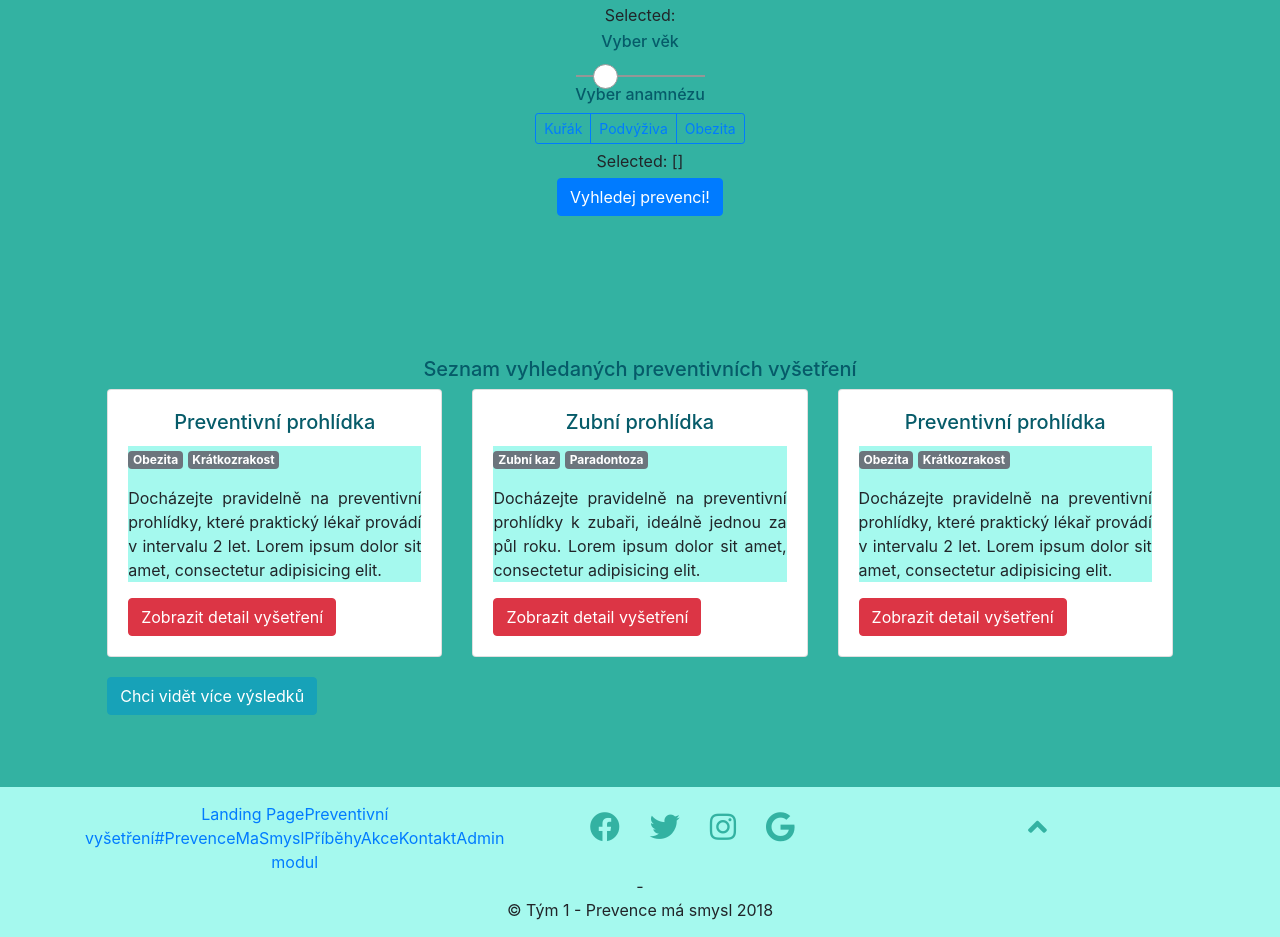
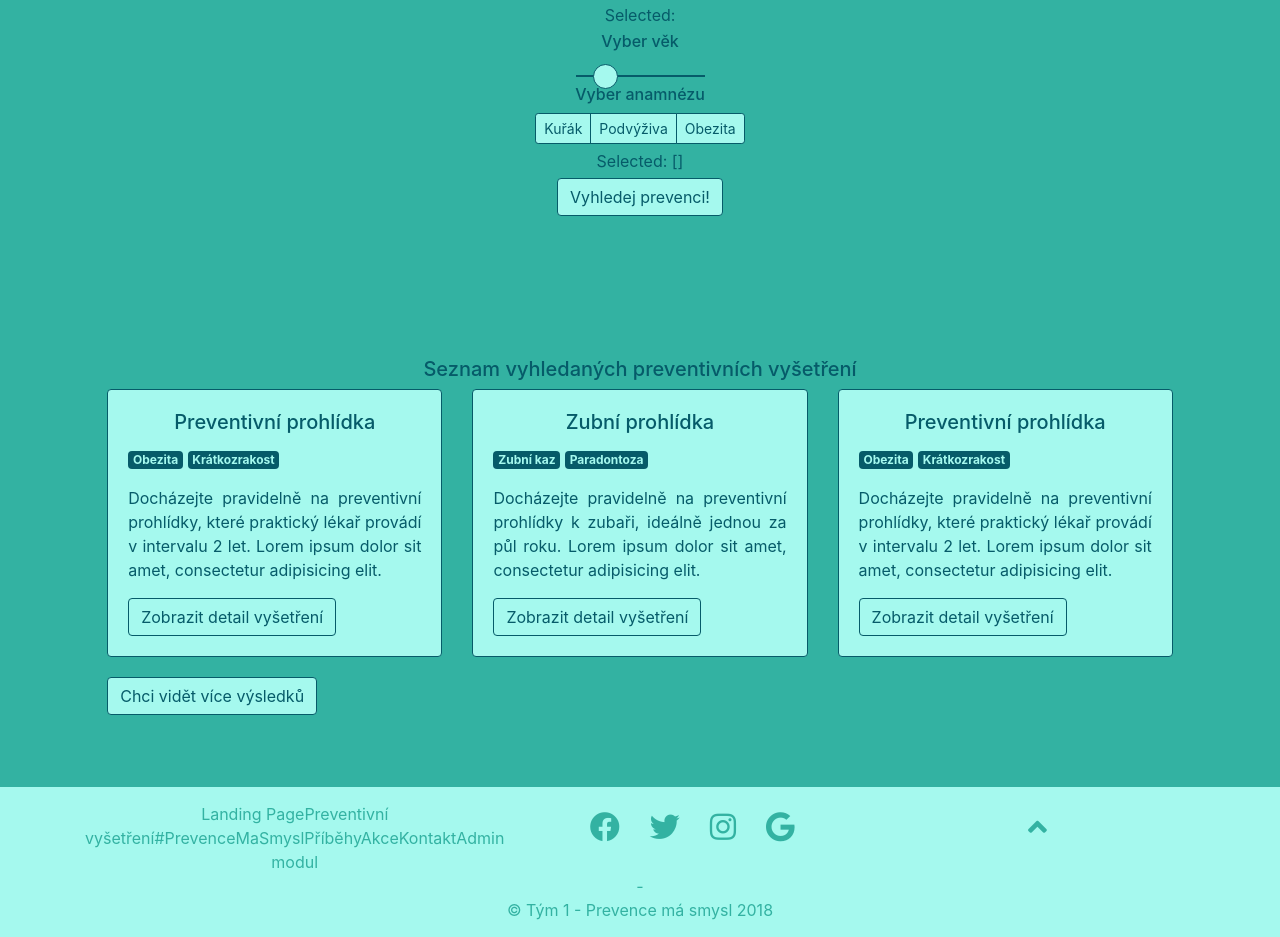
Before and after one commit to hniv00/prevence-ma-smyl_team01, a React (Create React App) app in the folder frontend/: page /vysetreni in a window 1280 px wide. Shown: the part 213-1150 px from the top of the page. Built offline with nearby package versions, Linux system fonts and the light colour scheme.

Commit message:
Úprava vzhledu LP+AdminPage

```diff
--- a/frontend/src/App.css
+++ b/frontend/src/App.css
@@ -22,6 +22,11 @@ p {
 
   h1, h2, h3, h4, h5, h6 {
   text-align: center;
+  color: #065B69;
+}
+
+/* Color of "Selected:" */
+#cssTitle {
   color: #065B69;
 }
 
@@ -58,15 +63,47 @@ p {
   background-color: inherit ;
 }
 
-#tlacitka  {
+/* Color of Examination */
+#cssExamination {
+  background-color: #065B69;
+  color: #a5f9ee;
+}
+
+#cssCardExamination {
   background-color: #a5f9ee;
-  color: white;
+  color: #065B69;
+  border-color: #065B69;
+}
+
+/* Color of Buttons */
+#cssButtonChecked  {
+  background-color: #a5f9ee;
+  color: #065B69;
+  border-color: #065B69;
+}
+
+#cssButtonChecked:active {
+  background-color: #065B69;
+  color: #a5f9ee;
   border-color: #a5f9ee;
 }
 
-#tlacitka:active {
+#cssButton  {
+  background-color: #a5f9ee;
+  color: #065B69;
+  border-color: #065B69;
+}
+
+#cssButton:active {
   background-color: #065B69;
-  border-color: #065B69;
+  color: #a5f9ee;
+  border-color: #a5f9ee;
+}
+
+#cssButton:hover {
+  background-color: #065B69;
+  color: #a5f9ee;
+  border-color: #a5f9ee;
 }
 
 /* Menu button ala hamburger */
@@ -132,14 +169,21 @@ p {
 }
 
 #flyoutMenu a p {
-  color: #065B69;
+  color: #33b2a2;
   margin-left: 10px;
   text-decoration: none;
 
 }
 
 
-#flyoutMenu a:hover {
+#flyoutMenu a p:hover {
+  color: #065B69;
+  text-decoration: none;
+  font-size: 17px;
+}
+
+#cssHamburgerMenu:hover {
+  color: #065B69;
   text-decoration: none;
   font-size: 17px;
 }
@@ -148,6 +192,34 @@ p {
   text-decoration: none;
   display: flex;
   position: fixed;
+}
+
+/* Color of Footer */
+#cssFooterMenu {
+  color: #33b2a2;
+}
+
+#cssFooterMenu:hover {
+  color: #065B69;
+}
+
+#cssCopyright {
+  color: #33b2a2;
+}
+
+#cssFooterArrow {
+  color: #065B69;
+}
+
+/* Admin login */
+#cssAdminLogin   {
+  background-color: #a5f9ee;
+  color: #065B69;
+  border-color: #a5f9ee;
+}
+
+.placeholder {
+  color: black;
 }
 
 /* Icons */
@@ -170,7 +242,7 @@ a .fab, a .fas{
 
 a:hover .fab {
   transform: rotateY(360deg);
-  color: #bb1122;
+  color: #065B69;
   transition: .5s;
   text-decoration: none;
 }
--- a/frontend/src/components/atoms/AgeSlider.css
+++ b/frontend/src/components/atoms/AgeSlider.css
@@ -7,18 +7,18 @@
     -webkit-appearance: none;
     appearance: none;
     height: 2px;
-    background: #969696;
+    background: #065B69;
     outline: none;
 }
 
 .slider::-webkit-slider-thumb {
     -webkit-appearance: none;
-    border: 1px solid #969696;
+    border: 1px solid #065B69;
     appearance: none;
     width: 25px;
     height: 25px;
     border-radius: 50%;
-    background: #ffffff;
+    background: #a5f9ee;
 }
 
 .slider::-moz-range-thumb {
--- a/frontend/src/components/atoms/AnamnesisBox.js
+++ b/frontend/src/components/atoms/AnamnesisBox.js
@@ -25,11 +25,11 @@ export class AnamnesisBox extends Component {
     return (
       <div>
         <ButtonGroup>
-          <Button outline color="primary" size="sm" onClick={() => this.onCheckboxBtnClick(1)} active={this.state.cSelected.includes(1)}>Kuřák</Button>
-          <Button outline color="primary" size="sm" onClick={() => this.onCheckboxBtnClick(2)} active={this.state.cSelected.includes(2)}>Podvýživa</Button>
-          <Button outline color="primary" size="sm" onClick={() => this.onCheckboxBtnClick(3)} active={this.state.cSelected.includes(3)}>Obezita</Button>
+          <Button id="cssButtonChecked" outline color="primary" size="sm" onClick={() => this.onCheckboxBtnClick(1)} active={this.state.cSelected.includes(1)}>Kuřák</Button>
+          <Button id="cssButtonChecked" outline color="primary" size="sm" onClick={() => this.onCheckboxBtnClick(2)} active={this.state.cSelected.includes(2)}>Podvýživa</Button>
+          <Button id="cssButtonChecked" outline color="primary" size="sm" onClick={() => this.onCheckboxBtnClick(3)} active={this.state.cSelected.includes(3)}>Obezita</Button>
         </ButtonGroup>
-        <p>Selected: {JSON.stringify(this.state.cSelected)}</p>
+        <p id="cssTitle"> Selected: {JSON.stringify(this.state.cSelected)}</p>
       </div>
     );
   }
--- a/frontend/src/components/atoms/ExaminationDetail.js
+++ b/frontend/src/components/atoms/ExaminationDetail.js
@@ -22,12 +22,12 @@ export class ExaminationDetail extends Component {
 
       return (
       <div>
-        <Button color="danger" onClick={this.toggle}>Zobrazit detail vyšetření</Button>
+        <Button id="cssButton" color="danger" onClick={this.toggle}>Zobrazit detail vyšetření</Button>
         <Modal isOpen={this.state.modal} toggle={this.toggle} className={this.props.className}>
-          <ModalHeader toggle={this.toggle} close={closeBtn}>Preventivní prohlídka</ModalHeader>
-          <ModalBody>
-            <p><Badge color="secondary">Obezita</Badge>{' '}
-            <Badge color="secondary">Krátkozrakost</Badge></p>
+          <ModalHeader id="cssCardExamination" toggle={this.toggle} close={closeBtn}>Preventivní prohlídka</ModalHeader>
+          <ModalBody id="cssCardExamination">
+            <p><Badge id="cssExamination" color="secondary">Obezita</Badge>{' '}
+            <Badge id="cssExamination" color="secondary">Krátkozrakost</Badge></p>
             Lorem ipsum dolor sit amet, consectetur adipisicing elit, sed do eiusmod tempor incididunt ut labore et
             dolore magna aliqua. Ut enim ad minim veniam, quis nostrud exercitation ullamco laboris nisi ut aliquip
             ex ea commodo consequat. Duis aute irure dolor in reprehenderit in voluptate velit esse cillum dolore eu
--- a/frontend/src/components/atoms/FilterButton.js
+++ b/frontend/src/components/atoms/FilterButton.js
@@ -5,7 +5,7 @@ export class FilterButton extends Component {
   render() {
     return (
       <div>
-        <Button color="primary">Vyhledej prevenci!</Button>{' '}
+        <Button id="cssButton" color="primary">Vyhledej prevenci!</Button>{' '}
       </div>
     );
   }
--- a/frontend/src/components/atoms/GenderButton.js
+++ b/frontend/src/components/atoms/GenderButton.js
@@ -19,10 +19,10 @@ export class GenderButton extends Component {
     return (
       <div>
         <ButtonGroup>
-          <Button id="tlacitka" outline color="primary" size="sm" onClick={() => this.onRadioBtnClick(1)} active={this.state.rSelected === 1}>Žena</Button>
-          <Button outline color="primary" size="sm" onClick={() => this.onRadioBtnClick(2)} active={this.state.rSelected === 2}>Muž</Button>
+          <Button id="cssButtonChecked" outline color="primary" size="sm" onClick={() => this.onRadioBtnClick(1)} active={this.state.rSelected === 1}>Žena</Button>
+          <Button id="cssButtonChecked" outline color="primary" size="sm" onClick={() => this.onRadioBtnClick(2)} active={this.state.rSelected === 2}>Muž</Button>
         </ButtonGroup>
-        <p>Selected: {this.state.rSelected}</p>
+        <p id="cssTitle"> Selected: {this.state.rSelected}</p>
       </div>
     );
   }
--- a/frontend/src/components/molecules/Examination.js
+++ b/frontend/src/components/molecules/Examination.js
@@ -8,12 +8,12 @@ export const Examination = (props) => {
       <div>
       <Row>
         <Col sm="4">
-          <Card body>
+          <Card id="cssCardExamination" body>
             <CardTitle>Preventivní prohlídka</CardTitle>
             <CardText>
               <p>
-              <Badge color="secondary">Obezita</Badge>{' '}
-              <Badge color="secondary">Krátkozrakost</Badge></p>
+              <Badge id="cssExamination" color="secondary">Obezita</Badge>{' '}
+              <Badge id="cssExamination" color="secondary">Krátkozrakost</Badge></p>
             Docházejte pravidelně na preventivní prohlídky,
             které praktický lékař provádí v intervalu 2 let.
             Lorem ipsum dolor sit amet, consectetur adipisicing elit.</CardText>
@@ -21,12 +21,12 @@ export const Examination = (props) => {
           </Card>
         </Col>
         <Col sm="4">
-          <Card body>
+          <Card id="cssCardExamination" body>
             <CardTitle>Zubní prohlídka</CardTitle>
             <CardText>
             <p>
-              <Badge color="secondary">Zubní kaz</Badge>{' '}
-              <Badge color="secondary">Paradontoza</Badge></p>
+              <Badge id="cssExamination" color="secondary">Zubní kaz</Badge>{' '}
+              <Badge id="cssExamination" color="secondary">Paradontoza</Badge></p>
             Docházejte pravidelně na preventivní prohlídky k zubaři,
             ideálně jednou za půl roku.
             Lorem ipsum dolor sit amet, consectetur adipisicing elit.</CardText>
@@ -34,12 +34,12 @@ export const Examination = (props) => {
           </Card>
         </Col>
         <Col sm="4">
-          <Card body>
+          <Card id="cssCardExamination" body>
             <CardTitle>Preventivní prohlídka</CardTitle>
             <CardText>
             <p>
-              <Badge color="secondary">Obezita</Badge>{' '}
-              <Badge color="secondary">Krátkozrakost</Badge></p>
+              <Badge id="cssExamination" color="secondary">Obezita</Badge>{' '}
+              <Badge id="cssExamination" color="secondary">Krátkozrakost</Badge></p>
             Docházejte pravidelně na preventivní prohlídky,
             které praktický lékař provádí v intervalu 2 let.
             Lorem ipsum dolor sit amet, consectetur adipisicing elit.</CardText>
--- a/frontend/src/components/organisms/ExaminationList.js
+++ b/frontend/src/components/organisms/ExaminationList.js
@@ -10,7 +10,7 @@ export class ExaminationList extends Component {
         <h5>Seznam vyhledaných preventivních vyšetření</h5>
         <Examination/>
       <div style={{ height: '20px' }} />
-        <Button color="info">Chci vidět více výsledků</Button>{' '}
+        <Button id="cssButton" color="info">Chci vidět více výsledků</Button>{' '}
     </div>
   );
 }
--- a/frontend/src/components/organisms/Footer.js
+++ b/frontend/src/components/organisms/Footer.js
@@ -10,13 +10,13 @@ export class Footer extends Component {
         <Container>
           <Row>
             <Col>
-            <a href="/" className="footerMenu">Landing Page</a>
-            <a href="/vysetreni" className="footerMenu">Preventivní vyšetření</a>
-            <a href="/feed" className="footerMenu">#PrevenceMaSmysl</a>
-            <a href="/pribehy" className="footerMenu">Příběhy</a>
-            <a href="/akce" className="footerMenu">Akce</a>
-            <a href="/kontakty" className="footerMenu">Kontakt</a>
-            <a href="/admin" className="footerMenu">Admin modul</a>
+            <a id="cssFooterMenu" href="/" className="footerMenu">Landing Page</a>
+            <a id="cssFooterMenu" href="/vysetreni" className="footerMenu">Preventivní vyšetření</a>
+            <a id="cssFooterMenu" href="/feed" className="footerMenu">#PrevenceMaSmysl</a>
+            <a id="cssFooterMenu" href="/pribehy" className="footerMenu">Příběhy</a>
+            <a id="cssFooterMenu" href="/akce" className="footerMenu">Akce</a>
+            <a id="cssFooterMenu" href="/kontakty" className="footerMenu">Kontakt</a>
+            <a id="cssFooterMenu" href="/admin" className="footerMenu">Admin modul</a>
             </Col>
             <Col>
               <a href="#" target="_blank" ><FontIcon variant={"b"} icon={'facebook'}/><i/></a>
@@ -25,17 +25,17 @@ export class Footer extends Component {
               <a href="#" target="_blank" ><FontIcon variant={"b"} icon={'google'}/><i/></a>
             </Col>
             <Col>
-              <a href="#" ><FontIcon icon={'angle-up'}/><i/></a>
+              <a id="cssFooterArrow" href="#" ><FontIcon icon={'angle-up'}/><i/></a>
             </Col>
           </Row>
           <Row>
             <Col>
-              -
+              <a id="cssCopyright" >-</a>
             </Col>
           </Row>
           <Row>
             <Col>
-              © Tým 1 - Prevence má smysl {new Date().getFullYear()}
+              <a id="cssCopyright" >© Tým 1 - Prevence má smysl {new Date().getFullYear()}</a>
             </Col>
           </Row>
         </Container>
--- a/frontend/src/components/pages/AdminLandingPage.js
+++ b/frontend/src/components/pages/AdminLandingPage.js
@@ -15,10 +15,10 @@ export class AdminLandingPage extends Component {
       <div>
         <h2>Vítejte v admin modulu</h2>
         <h3>Zde budete mít brzy možnost spravovat obsah webu ...</h3>
-        <Button
+        <Button id="cssButton"
           className="signin-btn"
-          color="danger"
-          type="button"
+          //color="danger"
+          //type="button"
           //onClick={() => this.signUp()}
           href="/admin-login"
           >
```
Also changed, not shown: frontend/src/components/atoms/Menu.js (+7 -7 lines), frontend/src/components/organisms/LoginForm.js (+5 -5 lines).
